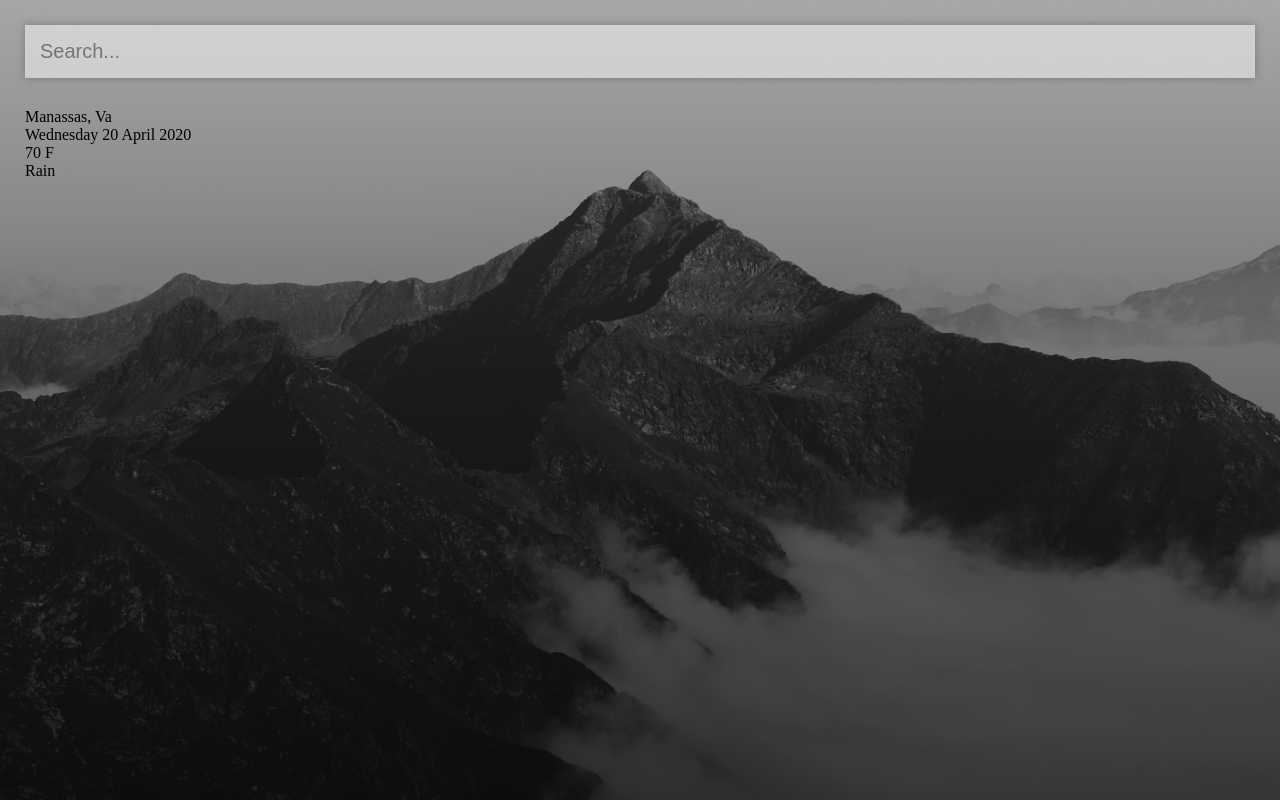
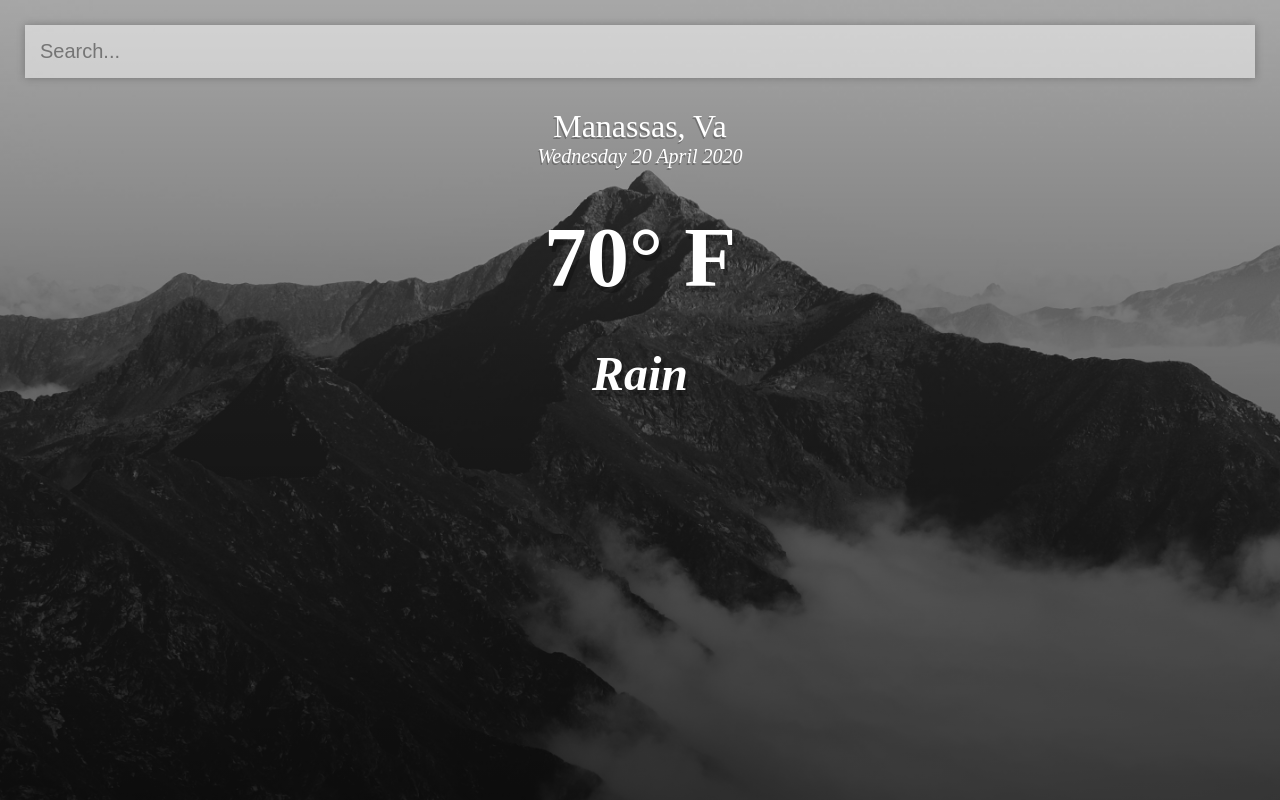
Before and after one commit to karenheyn/Vue-Weather-App, a Vue app: page / in a window 1280 px wide. Built offline with nearby package versions, Linux system fonts and the light colour scheme.

Commit message:
styling complete, working with fetching data

```diff
--- a/src/App.vue
+++ b/src/App.vue
@@ -10,7 +10,7 @@
         <div class="date">Wednesday 20 April 2020</div>
       </div>
       <div class="weather-container">
-        <div class="temp">70 F</div>
+        <div class="temp">70° F</div>
         <div class="weather">Rain</div>
       </div>
     </main>
@@ -22,7 +22,8 @@ export default {
   name: "App",
   data() {
     return {
-      api_key: "56d8665da94e425b19bae655a790938a"
+      api_key: "56d8665da94e425b19bae655a790938a",
+      base_url: "api.openweathermap.org/data/2.5/"
     };
   }
 };
@@ -72,4 +73,41 @@ main {
   background-color: rgba(255, 255, 255, 0.75);
   box-shadow: 0 0 16px rgba(0, 0, 0, 0.75);
 }
+
+.location-container .location-div {
+  color: #fff;
+  font-size: 32px;
+  font-weight: 500;
+  text-align: center;
+  text-shadow: -1px 2px rgba(0, 0, 0, 0.25);
+}
+
+.location-container .date {
+  color: #fff;
+  font-size: 20px;
+  font-weight: 300;
+  font-style: italic;
+  text-align: center;
+  text-shadow: -1px 2px rgba(0, 0, 0, 0.25);
+}
+.weather-container {
+  text-align: center;
+}
+.weather-container .temp {
+  display: inline-block;
+  padding: 10px 0;
+  font-size: 85px;
+  color: #fff;
+  font-weight: 800;
+  text-shadow: 3px 6px rgba(0, 0, 0, 0.25);
+  margin: 30px 0;
+}
+
+.weather-container .weather {
+  color: #ffffff;
+  font-size: 48px;
+  font-weight: 600;
+  font-style: italic;
+  text-shadow: 3px 6px rgba(0, 0, 0, 0.25);
+}
 </style>
```
